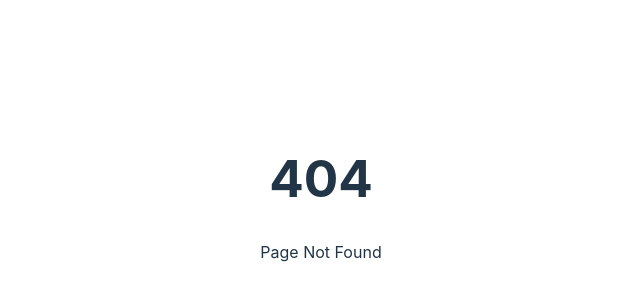
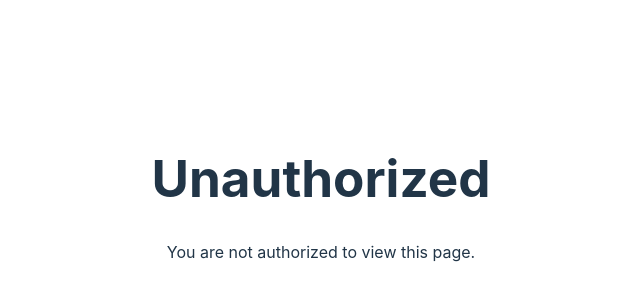
Before and after one commit to denysmatsevych/api-new-2, a React (Vite) app: page /unauthorized in a window 1280 px wide. Before the commit this address had no page. Shown: the part 202-502 px from the top of the page, without its empty margins (319-959 px from the left). Built offline with nearby package versions, Linux system fonts and the light colour scheme.

Commit message:
added Unuathorized page

```diff
--- /dev/null
+++ b/src/components/UnauthorizedPage.tsx
@@ -0,0 +1,11 @@
+
+const UnauthorizedPage = () => {
+  return (
+    <div>
+      <h1>Unauthorized</h1>
+      <p>You are not authorized to view this page.</p>
+    </div>
+  )
+}
+
+export default UnauthorizedPage
--- a/src/routes/AppRouter.tsx
+++ b/src/routes/AppRouter.tsx
@@ -2,12 +2,13 @@ import { BrowserRouter, Route, Routes } from "react-router-dom";
 
 import Layout from "../components/layout/Layout";
 import NotFoundPage from "../components/NotFoundPage";
+import UnauthorizedPage from "../components/UnauthorizedPage";
 import LoginPage from "../features/auth/LoginPage";
+import BookReviewsPage from "../features/books/components/BookReviewsPage";
 import HomePage from "../features/home/HomePage";
 import TodoPage from "../features/todo/TodoPage";
 import UsersPage from "../features/users/UsersPage";
 import ProtectedRoute from "./ProtectedRoute";
-import BookReviewsPage from "../features/books/components/BookReviewsPage";
 
 const AppRouter = () => {
   return (
@@ -55,6 +56,7 @@ const AppRouter = () => {
             }
           />
         </Route>
+        <Route path="/unauthorized" element={<UnauthorizedPage />} />
         <Route path="*" element={<NotFoundPage />} />
       </Routes>
     </BrowserRouter>
--- a/src/routes/ProtectedRoute.tsx
+++ b/src/routes/ProtectedRoute.tsx
@@ -1,7 +1,6 @@
 import { FC, ReactNode, useEffect } from "react";
 import { useNavigate } from "react-router-dom";
 
-import ErrorMessage from "../components/layout/ErrorMessage";
 import { User } from "../features/auth/LoginPage";
 
 interface ProtectedRouteProps {
@@ -15,26 +14,22 @@ const ProtectedRoute: FC<ProtectedRouteProps> = ({
 }) => {
   const navigate = useNavigate();
 
-  const userJson = localStorage.getItem("user");
+  useEffect(() => {
+    const userJson = localStorage.getItem("user");
 
-  // TODO: wrap in try-catch block
-  const user = userJson ? JSON.parse(userJson) as User : null;
+    // TODO: wrap in try-catch block
+    const user = userJson ? (JSON.parse(userJson) as User) : null;
 
-  useEffect(() => {
     if (!user) {
       navigate("/login"); // or Unauthorized page
     }
-  }, [user, navigate]);
 
-  return (
-    <>
-      {allowedRoles?.includes(user?.role ?? "") ? (
-        children
-      ) : (
-        <ErrorMessage error="Unauthorized user" />
-      )}
-    </>
-  );
+    if (!allowedRoles?.includes(user?.role ?? "")) {
+      navigate("/unauthorized");
+    }
+  }, [navigate, allowedRoles]);
+
+  return <>{children}</>;
 };
 
 export default ProtectedRoute;
```
